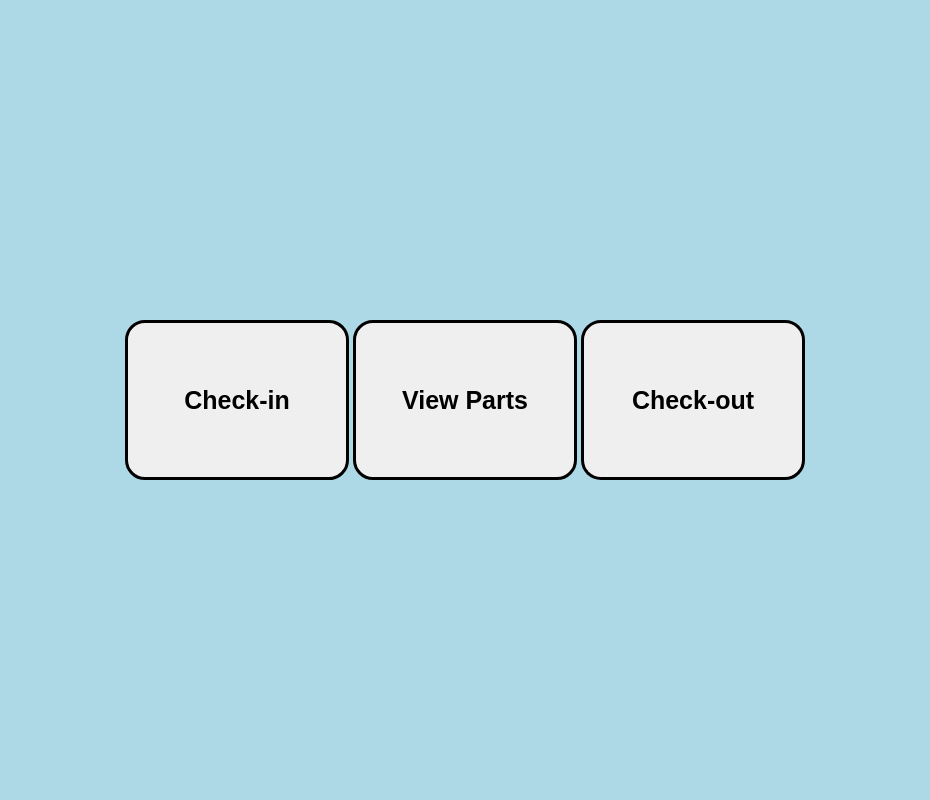
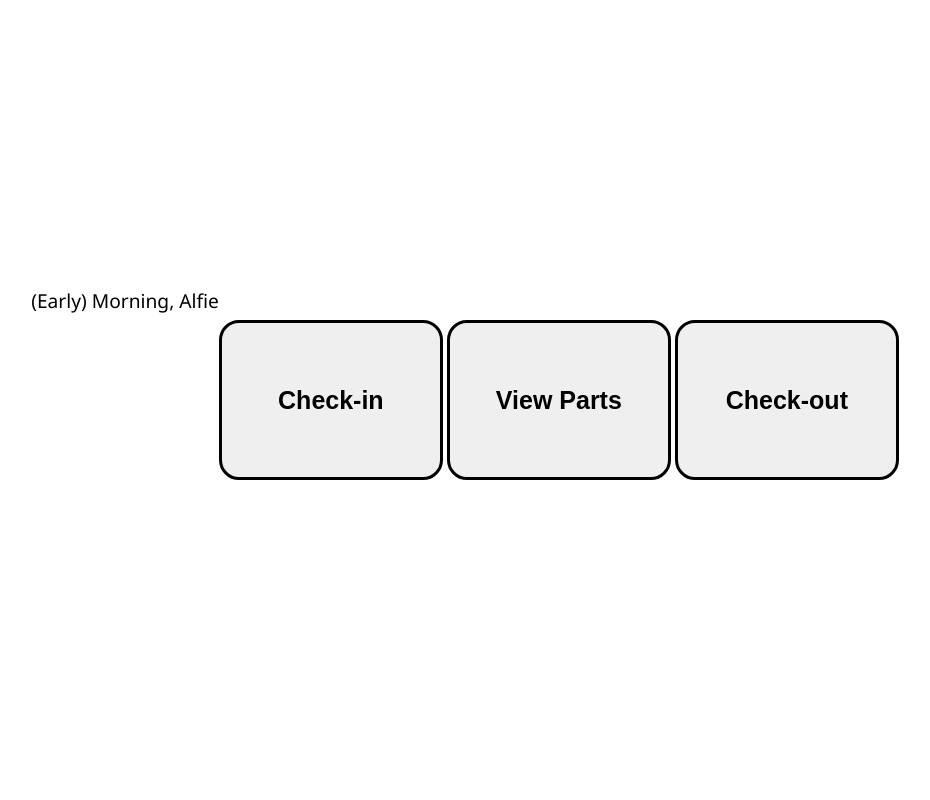
Before and after one commit to Martycat111/Partler, a Bottle app: page / in a window 1280 px wide. Shown: the whole page, without its empty margins (175-1105 px from the left). Run offline with Bottle, Linux system fonts and the light colour scheme.

Commit message:
Time-based greeting.

```diff
--- a/css/main.css
+++ b/css/main.css
@@ -1,9 +1,15 @@
 body {
-
     position: relative;
     width: 100vw;
     height: 100vh;
-    background-color: lightblue;
+    background-color: white;
+}
+
+greeting {
+  position: relative;
+  bottom: 100px;
+  font-size: larger;
+  font-family: 'Segoe UI', Tahoma, Geneva, Verdana, sans-serif;
 }
 
 .items div{
@@ -15,13 +21,25 @@ body {
 
   /* panel */
   width: 10vw;
-  aspect-ratio: 1 / 1.3;
-  background-color: aqua;
-  border: solid blueviolet;
+  aspect-ratio: 1 / 1.2;
+  background-color: whitesmoke;
+  border: solid lightgrey;
   border-radius: 25%;
   font-weight: bolder;
 
   margin: 25%;
+}
+
+.items div img{
+  /* now thats silly */
+  position: relative;
+  width: 8vw;
+  bottom: 2vw;
+}
+.items div p {
+  /*silly squared*/
+  position: fixed;
+  text-align: center;
 }
 
 .center {
@@ -29,7 +47,7 @@ body {
   margin: auto;
   justify-content: center;
   align-items: center;
-  }
+}
 
 .grid {
   grid-template-columns: repeat(12, 1fr);
--- a/main.py
+++ b/main.py
@@ -1,6 +1,7 @@
 from bottle import Bottle, run, static_file, response, SimpleTemplate
 from sqlmodel import Field, SQLModel
 
+from datetime import datetime
 app = Bottle()
 
 #sql
@@ -9,8 +10,7 @@ app = Bottle()
 #    name: str
 #    count: int
 
-
-
+username = "Alfie"
 
 parts_names = [
     "ham",
@@ -32,17 +32,13 @@ parts_images = [
 ]
 
 
-#main page data
-html = open("html/main.html", "r")
-main_html = html.read()
+#main page
+main = open("templates/main.html", "r")
+main_tpl = SimpleTemplate(main)
 
 #checkout parts page data
 checkout = open("html/out.html", "r")
 checkout_html = checkout.read()
-
-#view parts page data
-#view = open("html/view.html", "r")
-#view_html = checkout.read()
 
 #stylesheet
 css = open("css/main.css", "r")
@@ -50,18 +46,31 @@ main_css = css.read()
 
 #part templagte
 part = open("templates/part.html")
+part_tpl = SimpleTemplate(part)
 
-#templates
-tpl = SimpleTemplate(part)
 
+
+#pages
 @app.route('/')
 def main():
-    return main_html
+    now = datetime.now()
+    hour = now.hour
 
-@app.route('/main.css')
-def style():
-    response.content_type = "text/css"
-    return main_css
+    if hour == 24:
+        #just in case lol
+        hour = 0
+
+    if hour > 12 and hour < 17:
+        greet = "Afternoon"
+    if hour > 17 and hour < 24:
+        greet = "Evening"
+    if hour < 5:
+        greet = "(Early) Morning"
+    if hour > 5 and hour < 12:
+        greet = "Morning"
+
+    return main_tpl.render(time_greeting=greet, name=username)
+
 
 @app.route('/check-out')
 def chkout():
@@ -69,7 +78,19 @@ def chkout():
 
 @app.route('/view-parts')
 def view_parts():
-    return tpl.render(names=parts_names, counts=parts_counts, images=parts_images)
+    return part_tpl.render(names=parts_names, counts=parts_counts, images=parts_images)
 
+#resources
+@app.route('/main.css')
+def style():
+    response.content_type = "text/css"
+    return main_css
+
+@app.route('/img/<file>')
+def image(file):
+    print("GET: " + file)
+    return static_file(file, root='img/')
+
+#run
 if __name__ == '__main__':
     app.run(host='localhost', port=8080)
--- /dev/null
+++ b/templates/main.html
@@ -0,0 +1,19 @@
+<!DOCTYPE html>
+<html>
+  <head>
+    <link href="/main.css" rel="stylesheet"/>
+  </head>
+
+  <body class="center">
+    <greeting>{{time_greeting}}, {{name}}</greeting>
+    <div class="grid">
+
+        <button type="button">Check-in</button>
+        <a href="view-parts"><button type="button">View Parts</button></a>
+        <a href="check-out"><button type="button">Check-out</button></a>
+
+    </div>
+
+  </body>
+
+</html>
--- a/templates/part.html
+++ b/templates/part.html
@@ -10,7 +10,7 @@
 
         % for i in range(len(names)):
             <div>
-                %if images[i] != None
+                %if images[i] != None:
                     <img src="{{"img/" + images[i]}}">
                 %end
 
```
Also changed, not shown: img/bam.jpg (added).
